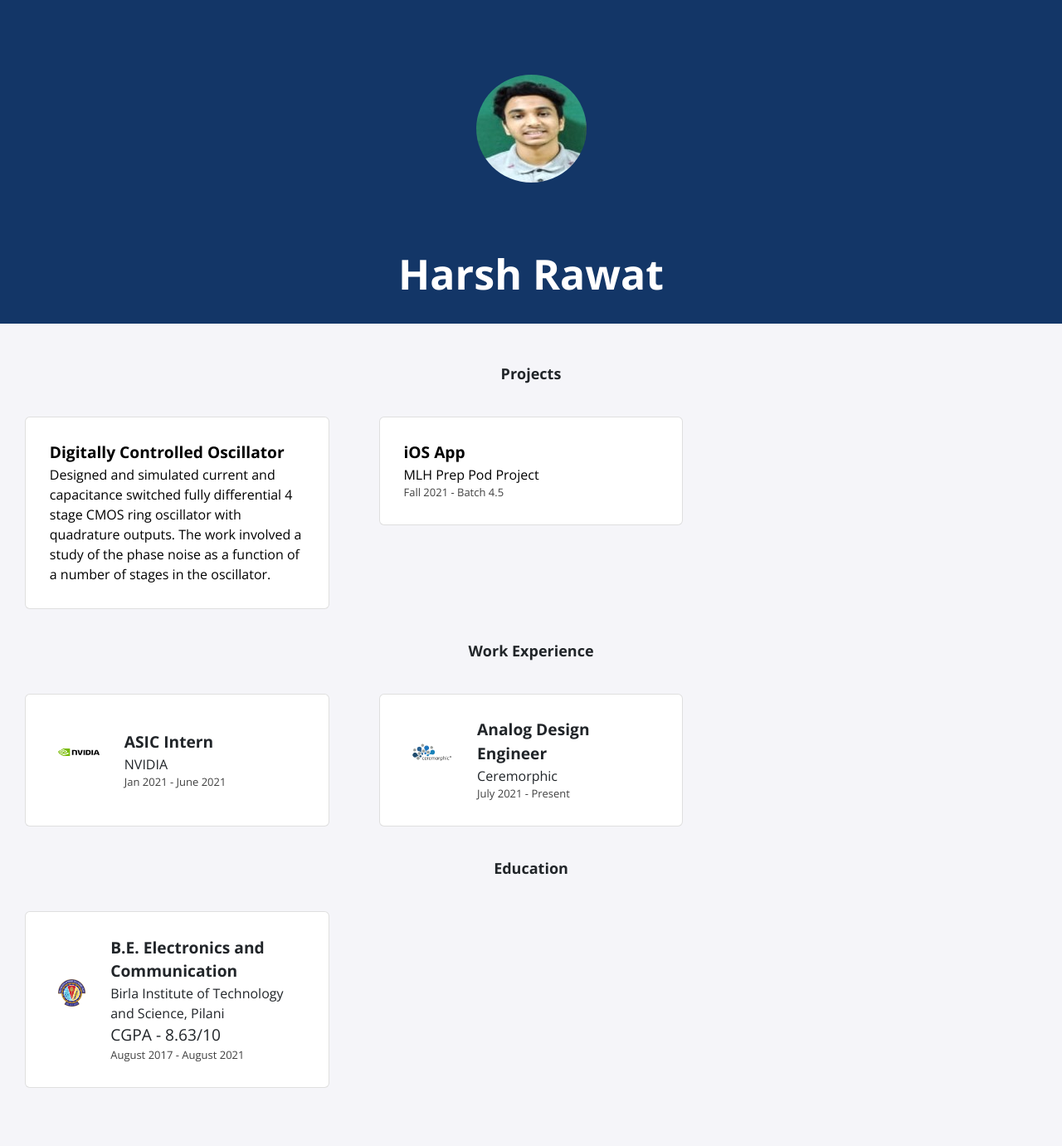
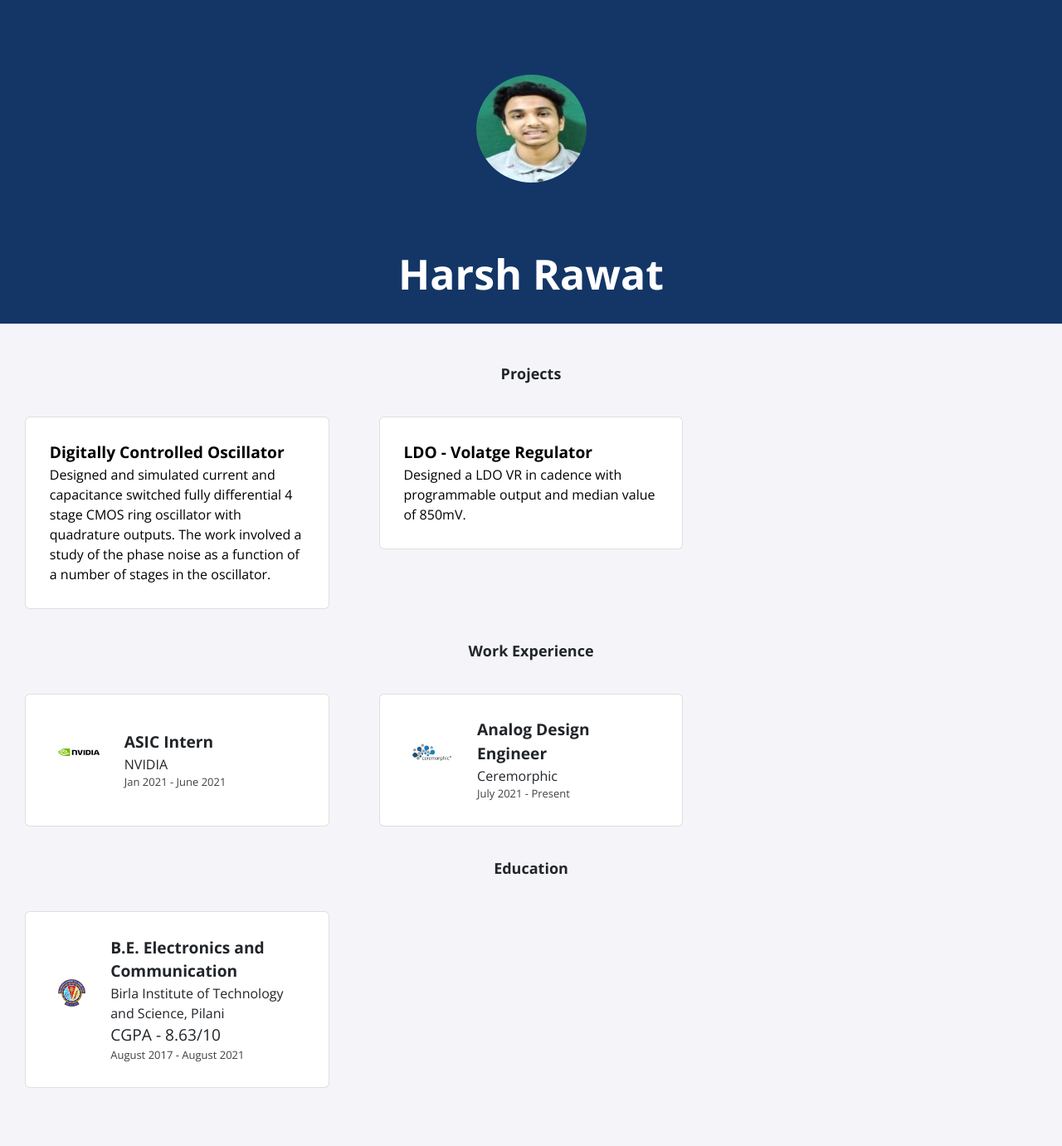
Before and after one commit to harshrawat17/template3, a Jekyll site: the page built from index.html, in a window 1280 px wide. Shown: the whole page at 83% size. Built offline with Jekyll 4.4.1, drawn with Linux system fonts in a browser that asks for light colours; nearby versions of some CDN libraries.

Commit message:
Update projects.yml

```diff
--- a/_data/projects.yml
+++ b/_data/projects.yml
@@ -3,7 +3,6 @@
 
   page-name: project
 
-- title: iOS App
-  event: MLH Prep Pod Project
-  date: Fall 2021  - Batch 4.5
-  page-name: VCO
+- title: LDO - Volatge Regulator
+  event: Designed a LDO VR in cadence with programmable output and median value of 850mV.
+  page-name: LDO
```
